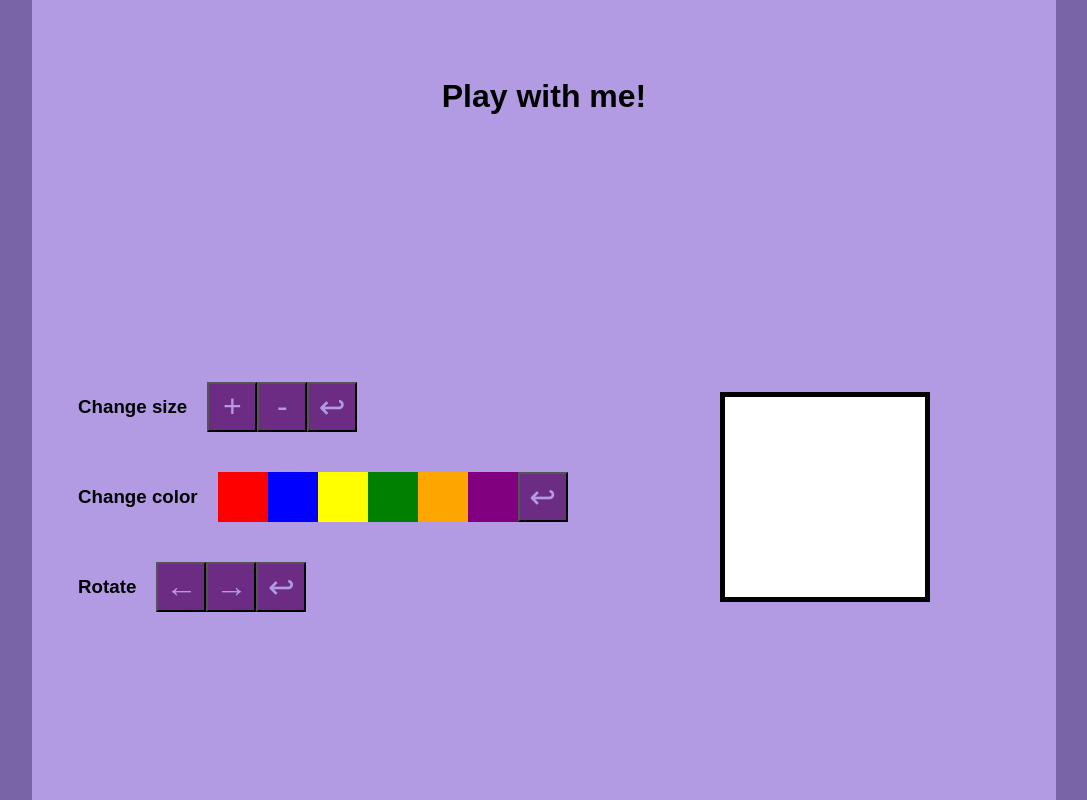
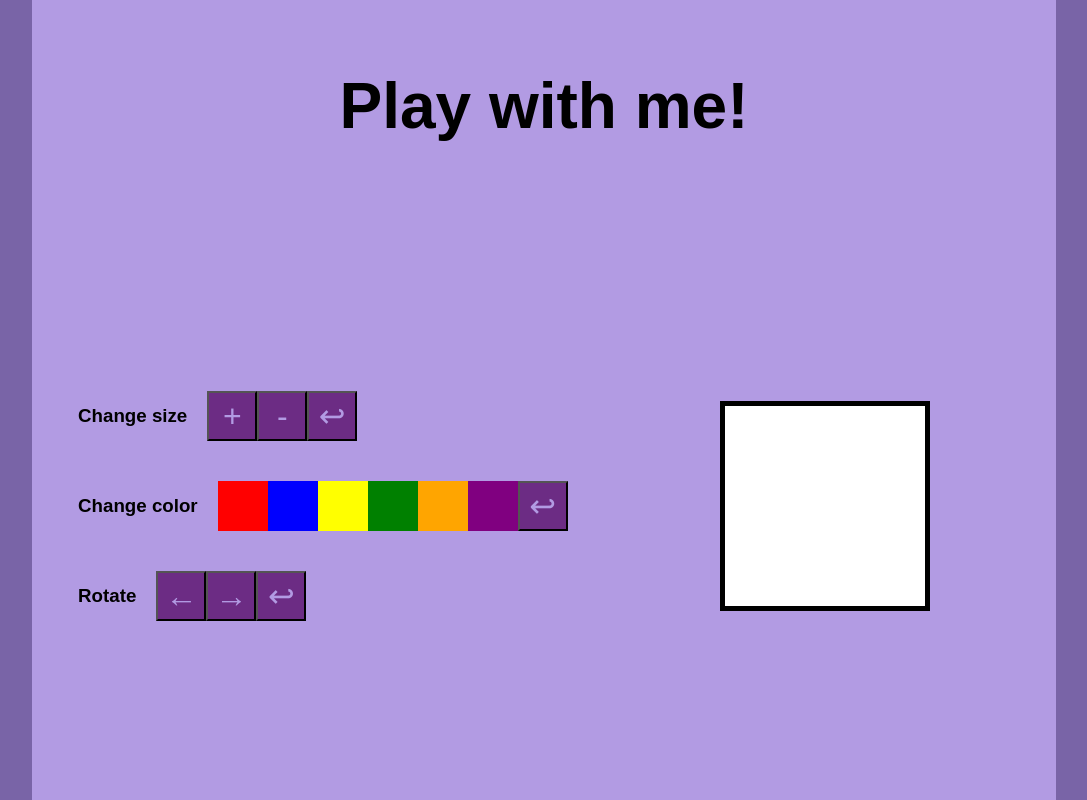
Before and after one commit to imsamudev/playsquare, a plain HTML site: page index.html in a window 1280 px wide. Shown: the whole page, without its empty margins (96-1183 px from the left). Drawn offline with Linux system fonts and the light colour scheme.

Commit message:
change_font-size_title

```diff
--- a/style.css
+++ b/style.css
@@ -10,6 +10,10 @@
   --color-4: #7964a7;
   --color-5: #ccaedc;
   --color-6: #413765;
+}
+
+h1 {
+  font-size: 4rem;
 }
 
 html {
```
